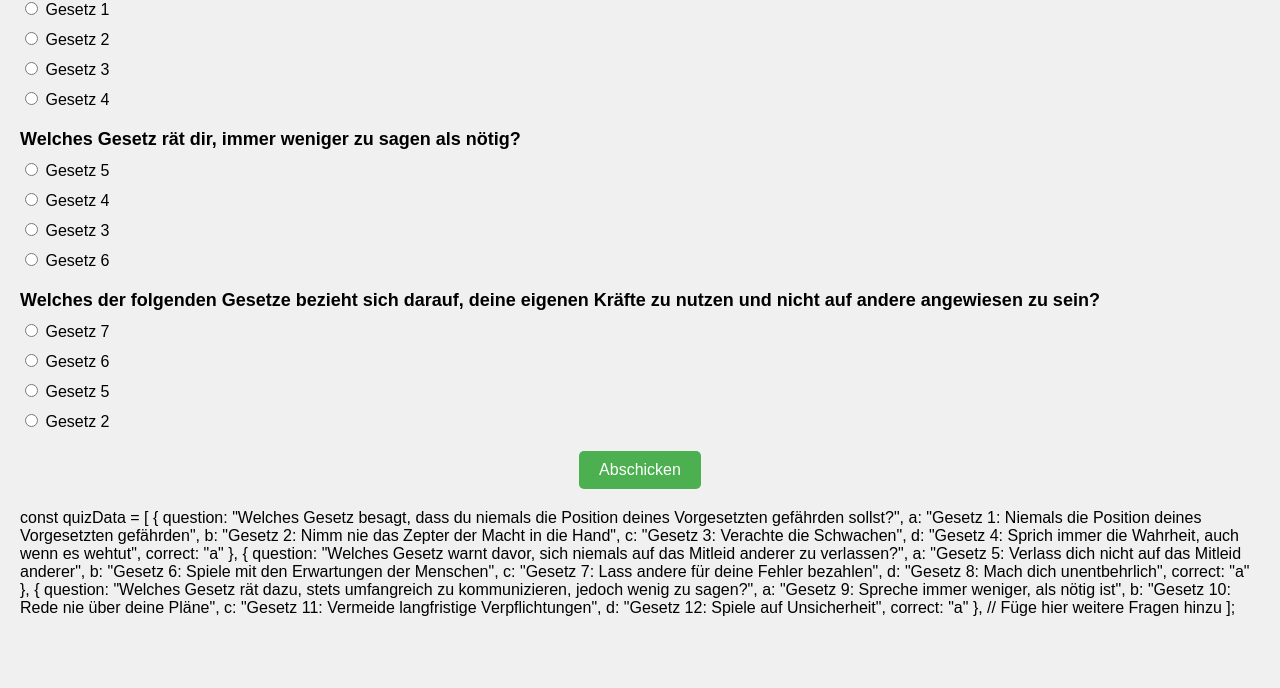
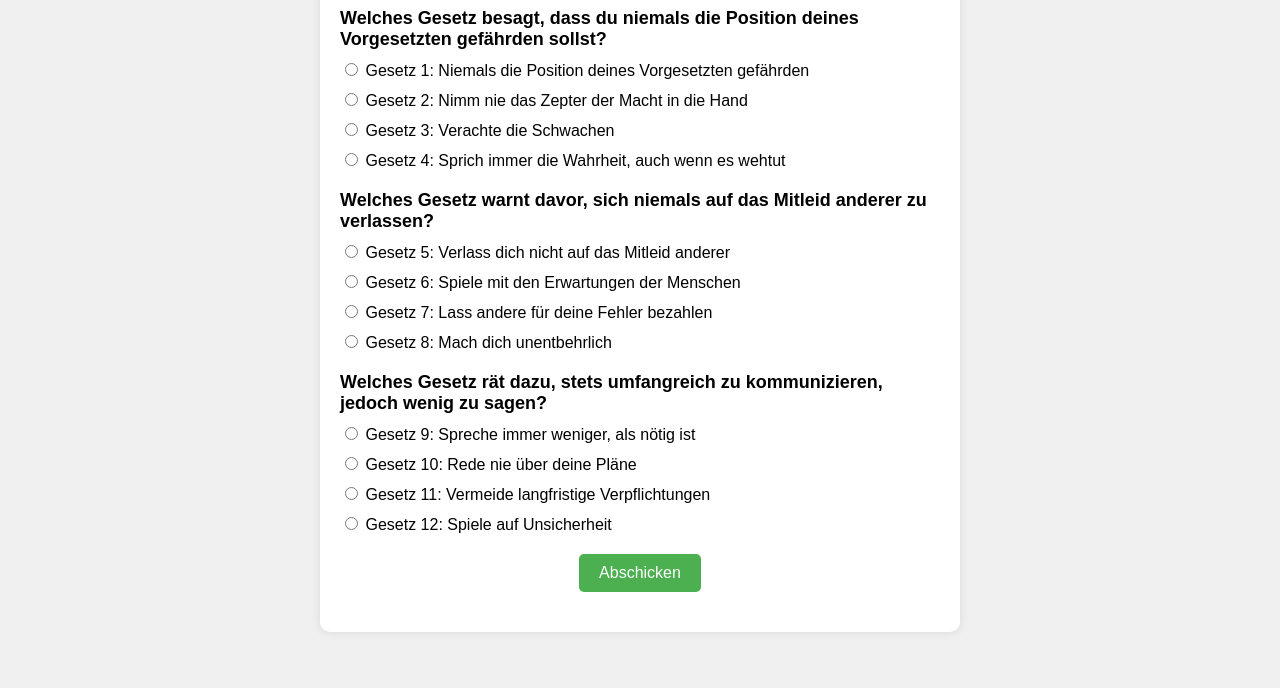
Before and after one commit to clock234/Quizseite, a plain HTML site: page index.html in a window 1280 px wide. Shown: the part 112-800 px from the top of the page. Drawn offline with Linux system fonts and the light colour scheme.

Commit message:
Add files via upload

```diff
--- a/index.html
+++ b/index.html
@@ -8,32 +8,8 @@
         body {
             font-family: Arial, sans-serif;
             margin: 20px;
-        }
-        h1 {
-            color: #333;
-        }
-        .question {
-            margin-bottom: 15px;
-        }
-        .question p {
-            margin: 0;
-        }
-        .question label {
-            display: block;
-        }
-        #submit {
-            display: block;
-            margin: 20px 0;
-        }
-        #result {
-            font-weight: bold;
-        }
-body {
-    font-family: Arial, sans-serif;
-    margin: 20px;
             background-color: #f0f0f0;
         }
-
         .container {
             max-width: 600px;
             margin: 0 auto;
@@ -42,27 +18,22 @@ body {
             border-radius: 10px;
             box-shadow: 0 0 10px rgba(0, 0, 0, 0.1);
         }
-
         h1 {
             color: #333;
             text-align: center;
         }
-
         .question {
             margin-bottom: 20px;
         }
-
         .question p {
             margin: 0;
             font-size: 18px;
             font-weight: bold;
         }
-
         .question label {
             display: block;
             margin-top: 10px;
         }
-
         #submit {
             display: block;
             margin: 20px auto;
@@ -74,49 +45,50 @@ h1 {
             cursor: pointer;
             font-size: 16px;
         }
-
         #submit:hover {
             background-color: #45a049;
         }
-
         #result {
             font-weight: bold;
             text-align: center;
         }
-
     </style>
 </head>
 <body>
+    <div class="container">
         <h1>Quiz: Die 48 Gesetze der Macht</h1>
         <div id="quiz-container"></div>
         <button id="submit">Abschicken</button>
         <div id="result"></div>
+    </div>
+
     <script>
         const quizData = [
             {
-                question: "Welches Gesetz betont die Wichtigkeit, deinen Vorgesetzten nicht zu überstrahlen?",
-                a: "Gesetz 1",
-                b: "Gesetz 2",
-                c: "Gesetz 3",
-                d: "Gesetz 4",
+                question: "Welches Gesetz besagt, dass du niemals die Position deines Vorgesetzten gefährden sollst?",
+                a: "Gesetz 1: Niemals die Position deines Vorgesetzten gefährden",
+                b: "Gesetz 2: Nimm nie das Zepter der Macht in die Hand",
+                c: "Gesetz 3: Verachte die Schwachen",
+                d: "Gesetz 4: Sprich immer die Wahrheit, auch wenn es wehtut",
                 correct: "a"
             },
             {
-                question: "Welches Gesetz rät dir, immer weniger zu sagen als nötig?",
-                a: "Gesetz 5",
-                b: "Gesetz 4",
-                c: "Gesetz 3",
-                d: "Gesetz 6",
-                correct: "b"
+                question: "Welches Gesetz warnt davor, sich niemals auf das Mitleid anderer zu verlassen?",
+                a: "Gesetz 5: Verlass dich nicht auf das Mitleid anderer",
+                b: "Gesetz 6: Spiele mit den Erwartungen der Menschen",
+                c: "Gesetz 7: Lass andere für deine Fehler bezahlen",
+                d: "Gesetz 8: Mach dich unentbehrlich",
+                correct: "a"
             },
             {
-                question: "Welches der folgenden Gesetze bezieht sich darauf, deine eigenen Kräfte zu nutzen und nicht auf andere angewiesen zu sein?",
-                a: "Gesetz 7",
-                b: "Gesetz 6",
-                c: "Gesetz 5",
-                d: "Gesetz 2",
-                correct: "d"
-            }
+                question: "Welches Gesetz rät dazu, stets umfangreich zu kommunizieren, jedoch wenig zu sagen?",
+                a: "Gesetz 9: Spreche immer weniger, als nötig ist",
+                b: "Gesetz 10: Rede nie über deine Pläne",
+                c: "Gesetz 11: Vermeide langfristige Verpflichtungen",
+                d: "Gesetz 12: Spiele auf Unsicherheit",
+                correct: "a"
+            },
+            // Füge hier weitere Fragen hinzu
         ];
 
         const quizContainer = document.getElementById('quiz-container');
@@ -152,32 +124,5 @@ h1 {
 
         loadQuiz();
     </script>
-const quizData = [
-    {
-        question: "Welches Gesetz besagt, dass du niemals die Position deines Vorgesetzten gefährden sollst?",
-        a: "Gesetz 1: Niemals die Position deines Vorgesetzten gefährden",
-        b: "Gesetz 2: Nimm nie das Zepter der Macht in die Hand",
-        c: "Gesetz 3: Verachte die Schwachen",
-        d: "Gesetz 4: Sprich immer die Wahrheit, auch wenn es wehtut",
-        correct: "a"
-    },
-    {
-        question: "Welches Gesetz warnt davor, sich niemals auf das Mitleid anderer zu verlassen?",
-        a: "Gesetz 5: Verlass dich nicht auf das Mitleid anderer",
-        b: "Gesetz 6: Spiele mit den Erwartungen der Menschen",
-        c: "Gesetz 7: Lass andere für deine Fehler bezahlen",
-        d: "Gesetz 8: Mach dich unentbehrlich",
-        correct: "a"
-    },
-    {
-        question: "Welches Gesetz rät dazu, stets umfangreich zu kommunizieren, jedoch wenig zu sagen?",
-        a: "Gesetz 9: Spreche immer weniger, als nötig ist",
-        b: "Gesetz 10: Rede nie über deine Pläne",
-        c: "Gesetz 11: Vermeide langfristige Verpflichtungen",
-        d: "Gesetz 12: Spiele auf Unsicherheit",
-        correct: "a"
-    },
-    // Füge hier weitere Fragen hinzu
-];
 </body>
 </html>
```
Lines whose indentation alone changed are shown as unchanged.
